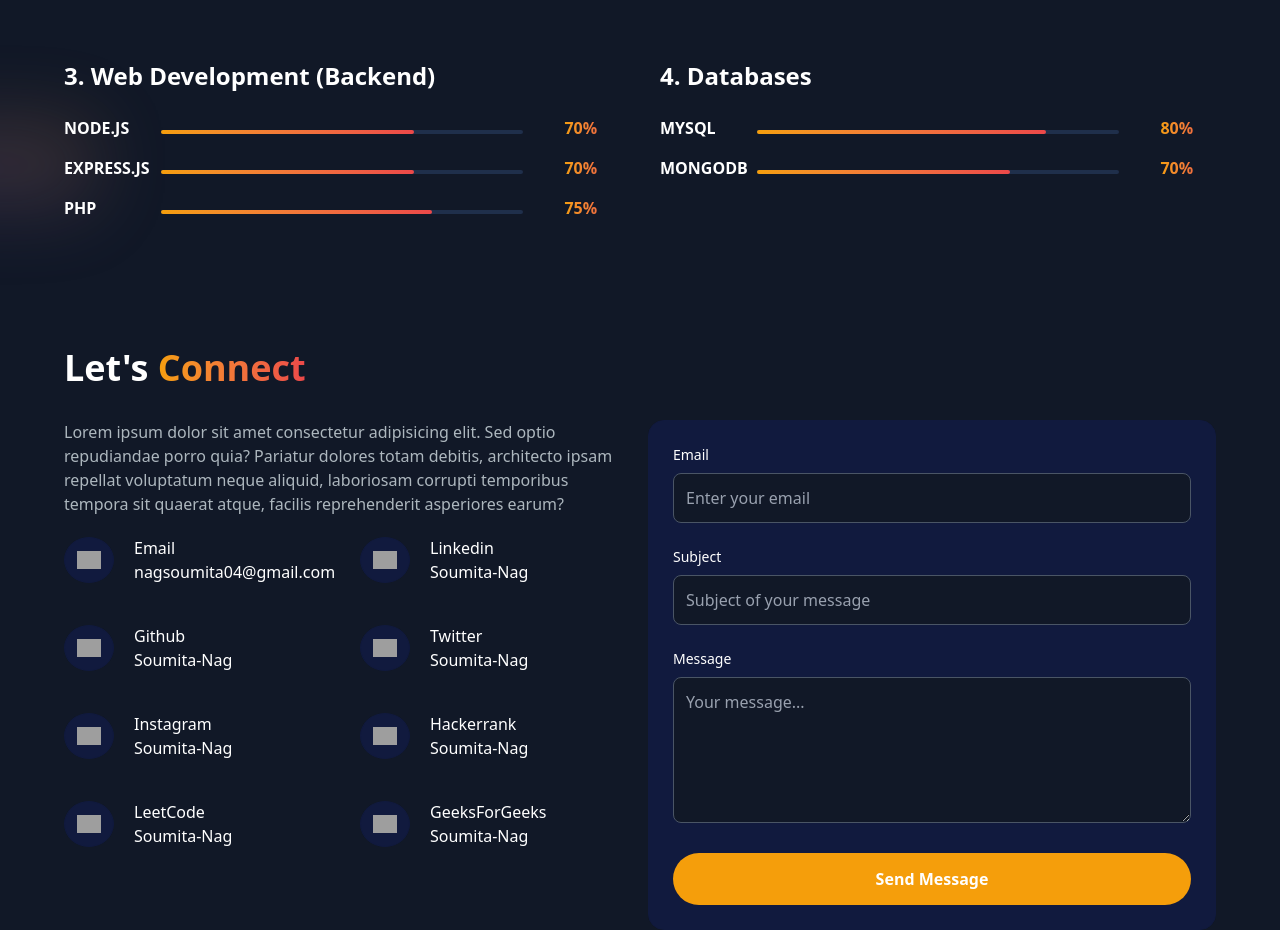
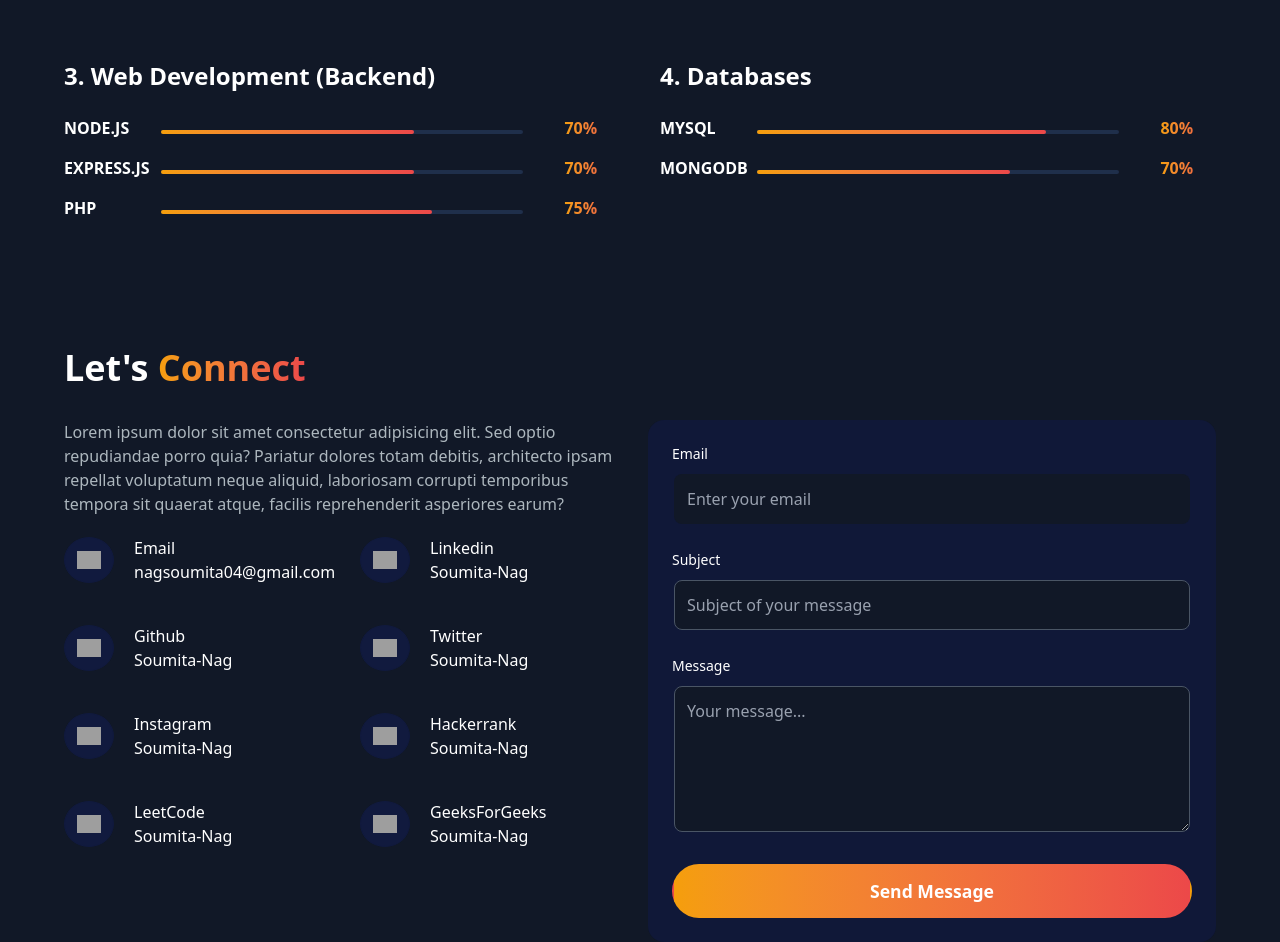
Before and after one commit to Soumita-Nag/Portfolio, a Vue app: page / in a window 1280 px wide. Shown: the part 2022-2964 px from the top of the page. Built offline with nearby package versions, Linux system fonts and the light colour scheme; grey boxes are pictures that could not be loaded.

Commit message:
background color changed to gradient color in contact me section

```diff
--- a/src/components/ContactMe.vue
+++ b/src/components/ContactMe.vue
@@ -25,50 +25,52 @@
       </div>
 
       <!-- Right: Form -->
-        <div class="bg-[#111a3e] w-full h-full rounded-2xl border border-[#111a3e] backdrop-blur-lg p-6">
+        <div class="bg-[#101838] w-full h-full rounded-2xl border border-none backdrop-blur-lg p-6">
         <form class="space-y-6" data-aos="zoom-in-up">
             <div>
             <label for="email" class="block mb-2 text-sm font-medium text-white">Email</label>
+            <div class="focus-within:border-transparent focus-within:bg-gradient-to-r focus-within:from-[var(--color-primary)] focus-within:to-[var(--color-secondary)] p-[2px] rounded-lg transition">
               <input
                 type="email"
                 id="email"
                 placeholder="Enter your email"
-                class="w-full p-3 rounded-lg bg-[#111827] text-white placeholder-gray-400 border border-gray-600 focus:outline-none focus:ring-2 focus:ring-[var(--color-primary)] transition"
+                class="w-full p-3 rounded-lg bg-[#111827] text-white placeholder-gray-400 border border-transparent focus:outline-none"
               />
+            </div>
             </div>
 
             <div>
             <label for="subject" class="block mb-2 text-sm font-medium text-white">Subject</label>
+            <div class="focus-within:border-transparent focus-within:bg-gradient-to-r focus-within:from-[var(--color-primary)] focus-within:to-[var(--color-secondary)] p-[2px] rounded-lg transition">
               <input
                   type="text"
                   id="subject"
                   placeholder="Subject of your message"
-                class="w-full p-3 rounded-lg bg-[#111827] text-white placeholder-gray-400 border border-gray-600 focus:outline-none focus:ring-2 focus:ring-[var(--color-primary)] transition"
+                  class="w-full p-3 rounded-lg bg-[#111827] text-white placeholder-gray-400 border border-gray-600 focus:outline-none transition"
               />
+            </div>
             </div>
 
             <div>
             <label for="message" class="block mb-2 text-sm font-medium text-white">Message</label>
+            <div class="focus-within:border-transparent focus-within:bg-gradient-to-r focus-within:from-[var(--color-primary)] focus-within:to-[var(--color-secondary)] p-[2px] rounded-lg transition">
               <textarea
                   id="message"
                   rows="5"
                   placeholder="Your message..."
-                class="w-full p-3 rounded-lg bg-[#111827] text-white placeholder-gray-400 border border-gray-600 focus:outline-none focus:ring-2 focus:ring-[var(--color-primary)] transition"
+                  class="w-full p-3 rounded-lg bg-[#111827] text-white placeholder-gray-400 border border-gray-600 focus:outline-none transition"
               ></textarea>
+            </div>
             </div>
 
             <button
             type="submit"
-            class="w-full px-6 py-3 rounded-full bg-[var(--color-primary)] text-white font-semibold hover:bg-opacity-90 transition border-2 border-transparent"
+            class="w-full px-6 py-3 rounded-full bg-gradient-to-r from-[var(--color-primary)] to-[var(--color-secondary)] text-white text-[1.1rem] hover:cursor-pointer font-bold hover:bg-opacity-90 transition border-2 border-transparent"
             >
             Send Message
             </button>
         </form>
         </div>
-
-
-      <!-- Background Glow -->
-      <div class="bg-gradient-to-tr opacity-25 from-[#570cac] to-[var(--color-primary)] blur-2xl h-20 w-80 z-0 absolute -top-1/2 -left-4 -translate-x-2/3 -translate-y-1/2"></div>
     </div>
   </section>
 </template>
```
Lines whose indentation alone changed are shown as unchanged.
